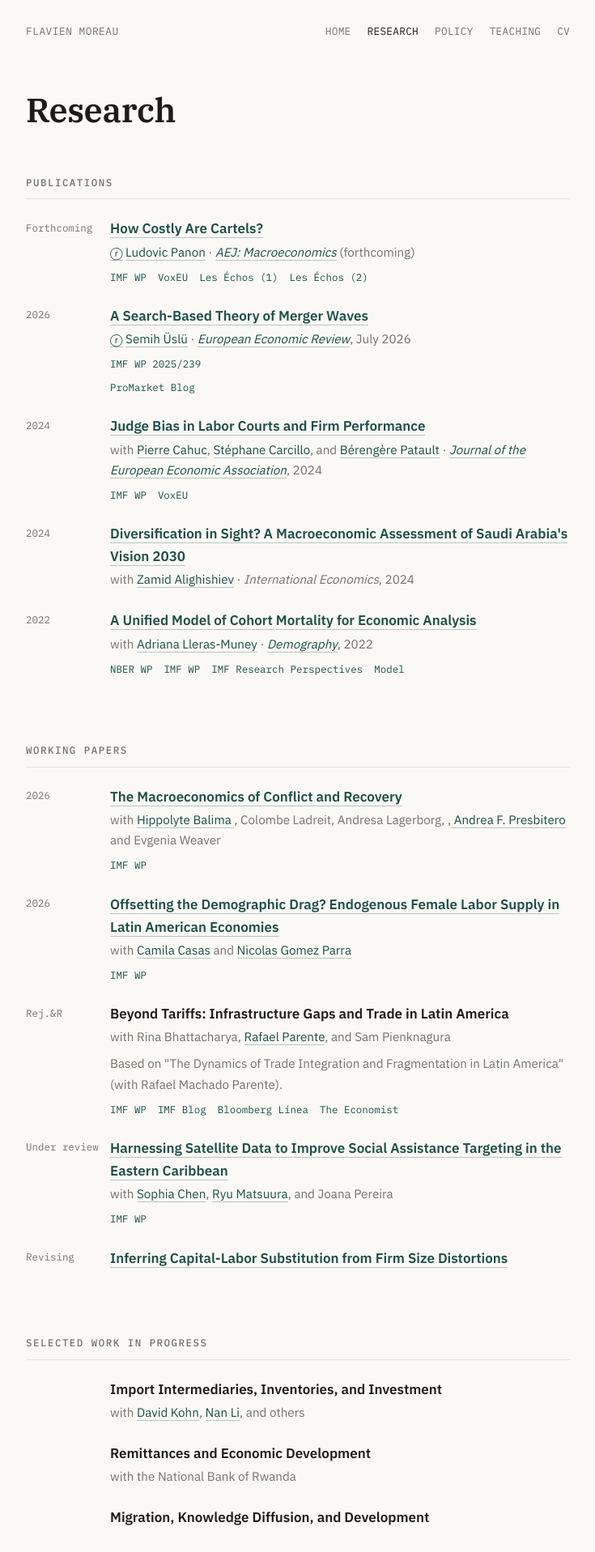
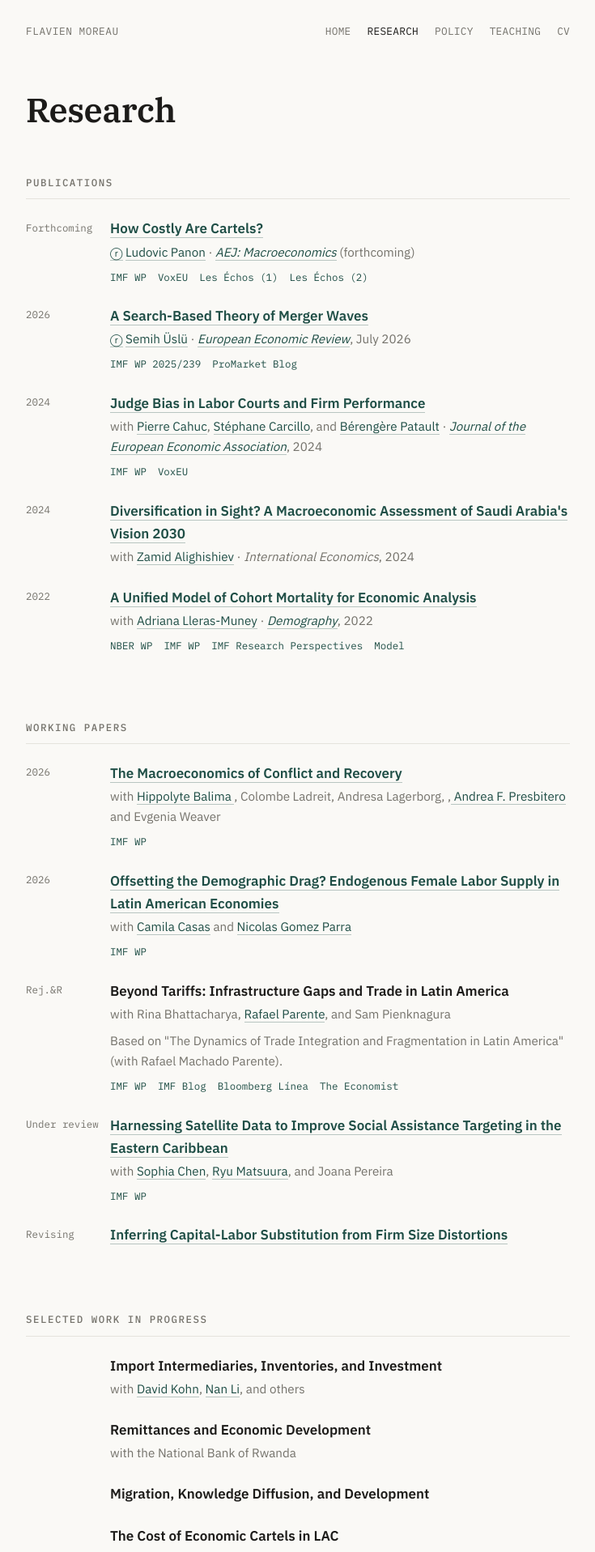
Before and after one commit to flavienmoreau/flavienmoreau.github.io, a Jekyll site: the page built from research.md, in a window 1280 px wide. Shown: the top 1917 px of the page at 81% size, without its empty margins (272-1007 px from the left). Built offline with Jekyll 4.4.1, drawn with Linux system fonts in a browser that asks for light colours.

Commit message:
Combine links in research entry for merger waves
Merged two links into a single div for better formatting.

```diff
--- a/research.md
+++ b/research.md
@@ -21,8 +21,7 @@ title: Research
     <span class="date">2026</span>
     <div class="title"><a href="/assets/papers/Moreau_Uslu_Merger_Waves.pdf">A Search-Based Theory of Merger Waves</a></div>
     <div class="meta"><a href="https://www.aeaweb.org/journals/random-author-order" title="Authors listed in certified random order">ⓡ</a> <a href="https://sites.google.com/site/semihusluweb/home">Semih Üslü</a> · <em><a href="https://www.sciencedirect.com/science/article/abs/pii/S001429212600098X">European Economic Review</a></em>, July 2026</div>
-    <div class="links"><a href="https://www.imf.org/en/publications/wp/issues/2025/11/14/a-search-based-theory-of-mergers-and-acquisitions-571856">IMF WP 2025/239</a></div>
-    <div class="links"><a href="https://www.promarket.org/2026/07/20/firm-coordination-creates-unstable-merger-waves/">ProMarket Blog</a></div>
+    <div class="links"><a href="https://www.imf.org/en/publications/wp/issues/2025/11/14/a-search-based-theory-of-mergers-and-acquisitions-571856">IMF WP 2025/239</a><a href="https://www.promarket.org/2026/07/20/firm-coordination-creates-unstable-merger-waves/">ProMarket Blog</a></div>
   </div>
 
   <div class="entry">
```
